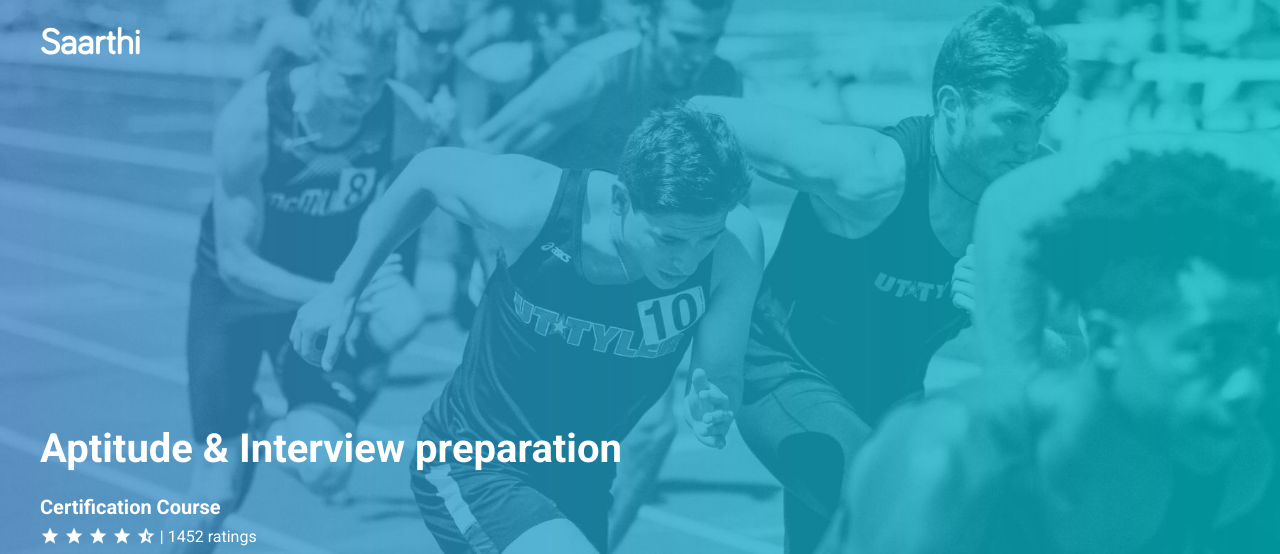
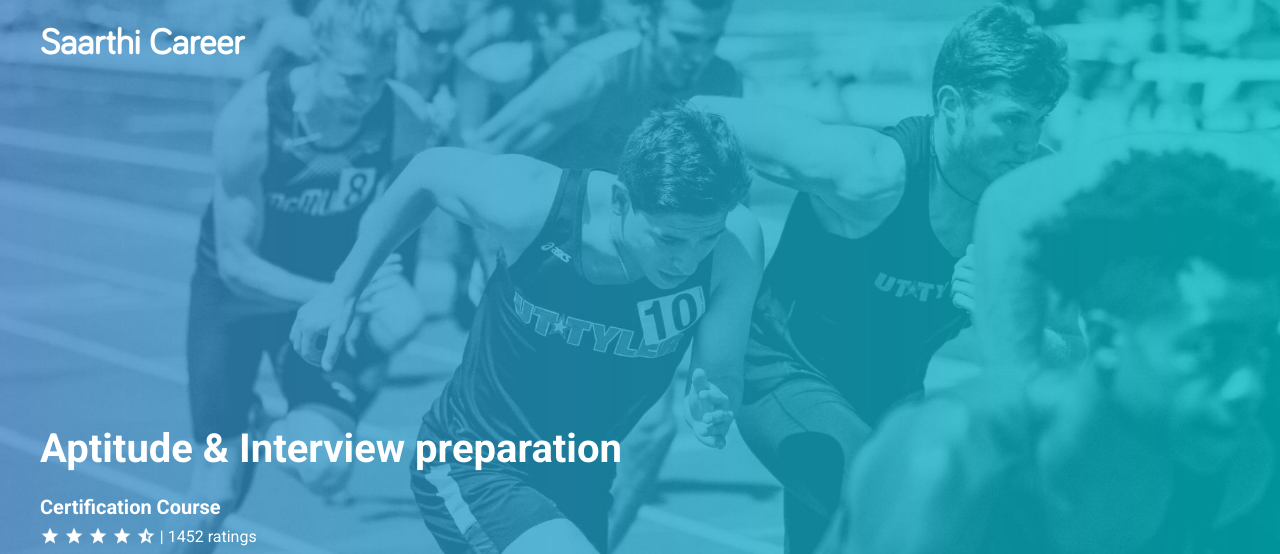
Before and after one commit to SaarthiCareerDotCom/webphase1, a plain HTML site: page course/aptitude/index.html in a window 1280 px wide. Shown: the top 554 px of the page. Drawn offline with nearby package versions, Linux system fonts and the light colour scheme; no server answers; files whose address does not match are found by name.

Commit message:
title changed

```diff
--- a/course/aptitude/index.html
+++ b/course/aptitude/index.html
@@ -40,7 +40,7 @@
         <header class="row">
             <div class="logo">
                 <a href="/">
-                    Saarthi
+                    Saarthi Career
                 </a>
             </div>
         </header>
```
Also changed, not shown: course/oops/index.html (+1 -1 lines).
